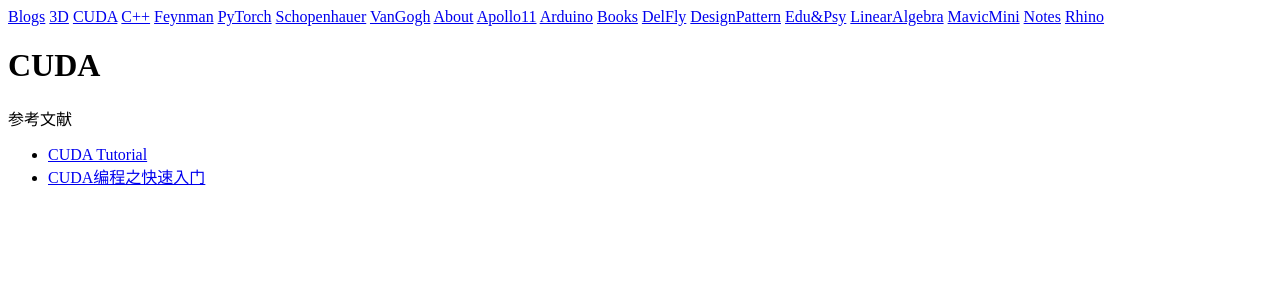
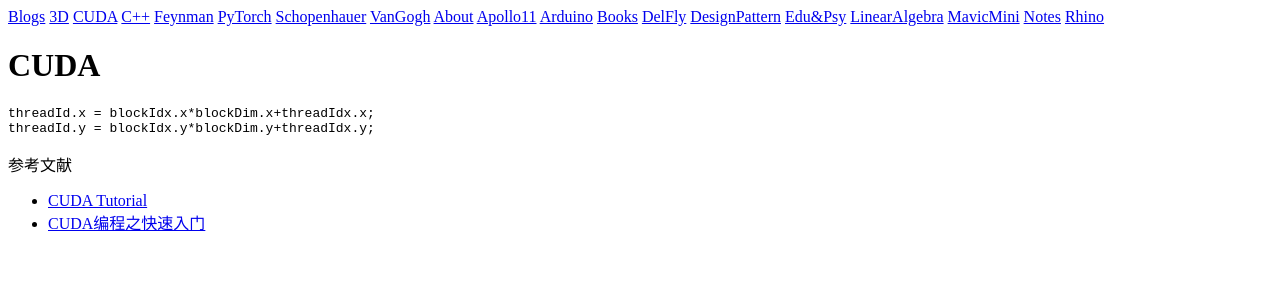
Before and after one commit to matheecs/matheecs.github.io, a Jekyll site: the page built from pages/CUDA.md, in a window 1280 px wide. Shown: the top 300 px of the page. Built offline with Jekyll 4.4.1, drawn with Linux system fonts in a browser that asks for light colours.

````diff
--- a/pages/CUDA.md
+++ b/pages/CUDA.md
@@ -4,6 +4,11 @@ title: CUDA
 permalink: /cuda/
 ---
 
+```c++
+threadId.x = blockIdx.x*blockDim.x+threadIdx.x;
+threadId.y = blockIdx.y*blockDim.y+threadIdx.y;
+```
+
 参考文献
 
 - [CUDA Tutorial](https://jhui.github.io/2017/03/06/CUDA/)
````
Also changed, not shown: _posts/2019-12-7-fun.md (added, +6 -0 lines), images/JustforFun.JPG (added).
